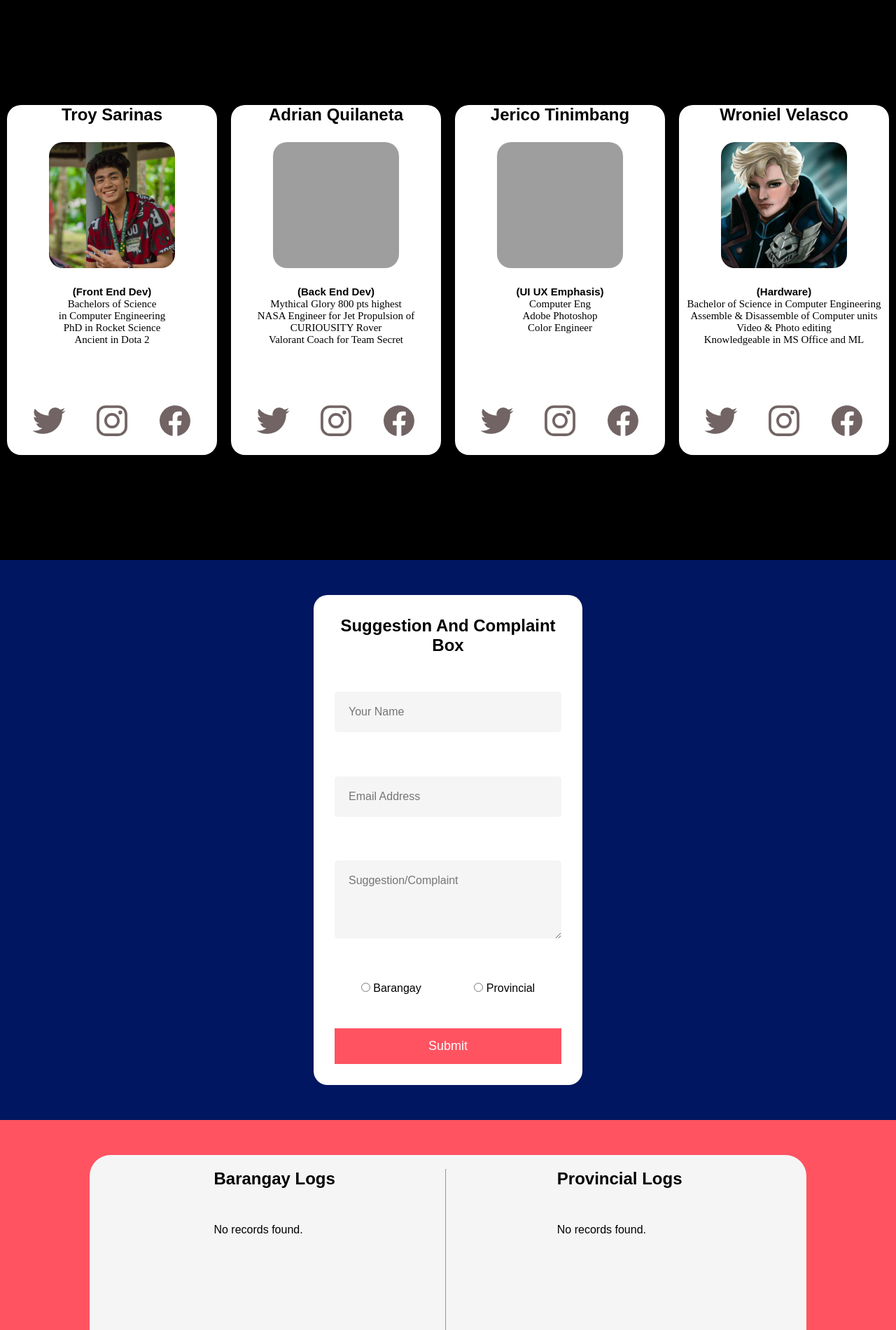
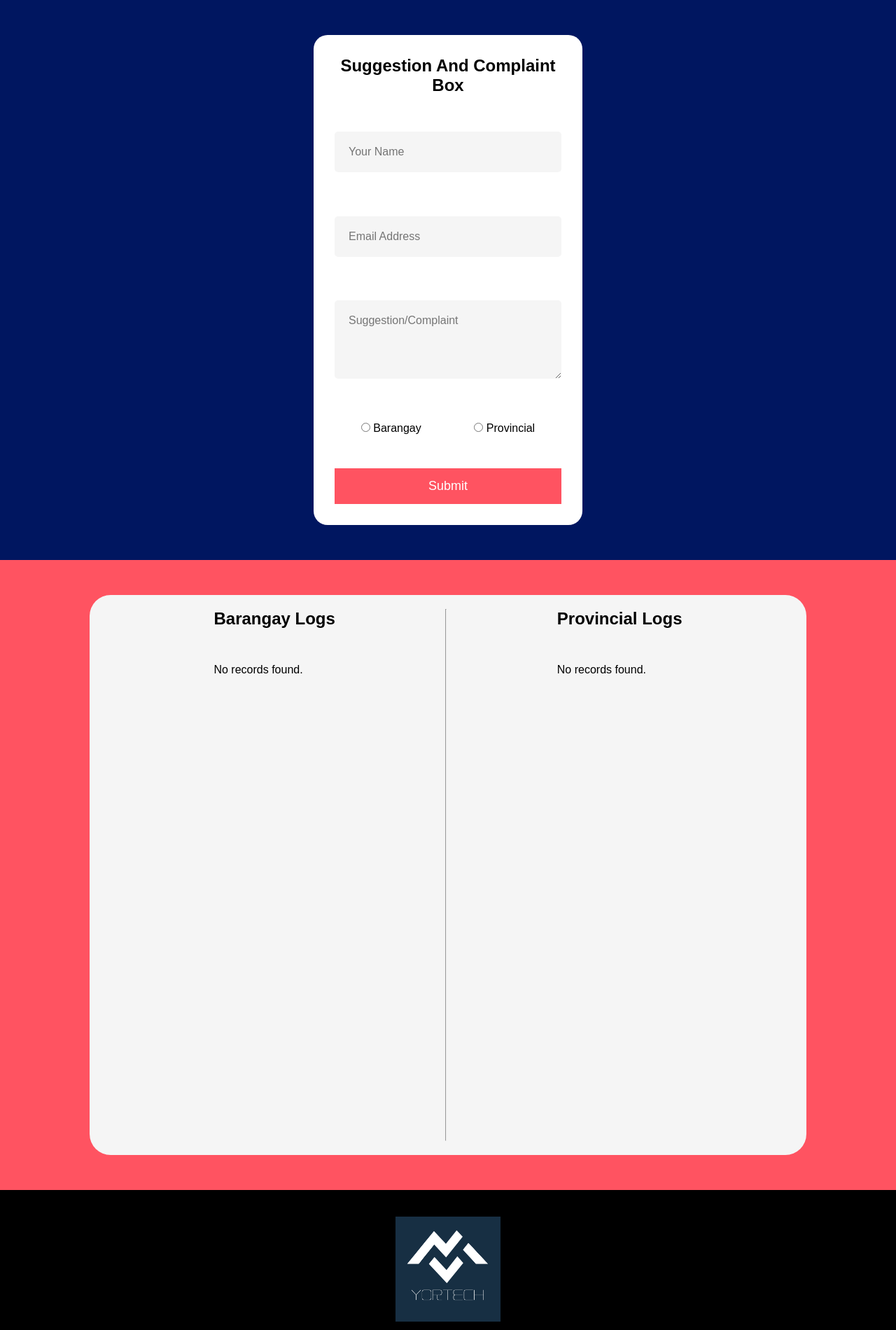
Before and after one commit to LugawPlain/IotWebsite, a PHP site: page / in a window 1280 px wide. Shown: the part 800-2700 px from the top of the page at 70% size. Run offline with PHP 8.4, Linux system fonts and the light colour scheme; data that the repository does not hold is empty; grey boxes are pictures that could not be loaded.

Commit message:
Update index.php

```diff
--- a/index.php
+++ b/index.php
@@ -62,138 +62,7 @@ if (isset($_POST['submit'])) {
 
         </div>
     </section>
-    <section id="about">
-        <div class="idinfo">
-            <h1>Troy Sarinas</h1>
-            <div class="idpic">
-                <img src="Media/Mecutie.png">
-            </div>
-            <p><span>(Front End Dev)</span>
-                <br>
-                Bachelors of Science
-                <br>
-                in Computer Engineering
-                <br>
-                PhD in Rocket Science
-                <br>
-                Ancient in Dota 2
-            </p>
-            <div class="sociallinks">
-                <div>
-                    <a class="social-icon" href="https://twitter.com/_troysarinas">
-                        <ion-icon name="logo-twitter"></ion-icon>
-                    </a>
-                </div>
-                <div>
-                    <a class="social-icon" href="https://www.facebook.com/3ez5troyiee/">
-                        <ion-icon name="logo-instagram"></ion-icon>
-                    </a>
-                </div>
-                <div>
-                    <a class="social-icon" href="https://www.facebook.com/3ez5troyiee/">
-                        <ion-icon name="logo-facebook"></ion-icon>
-                    </a>
-                </div>
-            </div>
-        </div>
-        <div class="idinfo">
-            <h1>Adrian Quilaneta</h1>
-            <div class="idpic">
-                <img src="Media/AdrianPic.png">
-            </div>
-            <p>
-                <span>(Back End Dev)</span>
-                <br>
-                Mythical Glory 800 pts highest
-                <br>
-                NASA Engineer for Jet Propulsion of CURIOUSITY Rover
-                <br>
-                Valorant Coach for Team Secret
-            </p>
-            <div class="sociallinks">
-                <div>
-                    <a class="social-icon" href="https://twitter.com/_troysarinas">
-                        <ion-icon name="logo-twitter"></ion-icon>
-                    </a>
-                </div>
-                <div>
-                    <a class="social-icon" href="https://www.facebook.com/3ez5troyiee/">
-                        <ion-icon name="logo-instagram"></ion-icon>
-                    </a>
-                </div>
-                <div>
-                    <a class="social-icon" href="https://www.facebook.com/ian.quilanetaaa">
-                        <ion-icon name="logo-facebook"></ion-icon>
-                    </a>
-                </div>
-            </div>
-        </div>
-        <div class="idinfo">
-            <h1>Jerico Tinimbang</h1>
-            <div class="idpic">
-                <img src="Media/Jerichoimg.png">
-            </div>
-            <p>
-                <span>(UI UX Emphasis)</span>
-                <br>
-                Computer Eng
-                <br>
-                Adobe Photoshop
-                <br>
-                Color Engineer
-            </p>
-            <div class="sociallinks">
-                <div>
-                    <a class="social-icon" href="https://twitter.com/_troysarinas">
-                        <ion-icon name="logo-twitter"></ion-icon>
-                    </a>
-                </div>
-                <div>
-                    <a class="social-icon" href="https://www.facebook.com/3ez5troyiee/">
-                        <ion-icon name="logo-instagram"></ion-icon>
-                    </a>
-                </div>
-                <div>
-                    <a class="social-icon" href="https://www.facebook.com/jerichocarlotinimbang?mibextid=ZbWKwL">
-                        <ion-icon name="logo-facebook"></ion-icon>
-                    </a>
-                </div>
-            </div>
-        </div>
-        <div class="idinfo">
-            <h1>Wroniel Velasco</h1>
-            <div class="idpic">
-                <img src="Media/WronielVelasco.jpg">
-            </div>
-            <p><span>(Hardware)</span>
-                <br>
-                Bachelor of Science in Computer Engineering
-                <br>
-                Assemble & Disassemble of Computer units
-                <br>
-                Video & Photo editing
-                <br>
-                Knowledgeable in MS Office and ML
-            </p>
-            <div class="sociallinks">
-                <div>
-                    <a class="social-icon" href="https://twitter.com/_troysarinas">
-                        <ion-icon name="logo-twitter"></ion-icon>
-                    </a>
-                </div>
-                <div>
-                    <a class="social-icon" href="https://www.facebook.com/3ez5troyiee/">
-                        <ion-icon name="logo-instagram"></ion-icon>
-                    </a>
-                </div>
-                <div>
-                    <a class="social-icon" href="https://www.facebook.com/Rons2.velasco1?mibextid=ZbWKwL">
-                        <ion-icon name="logo-facebook"></ion-icon>
-                    </a>
-                </div>
-            </div>
-        </div>
-    </section>
+
     <section id="complaints">
 
         <form id="complaintform" action="<?php echo $_SERVER['PHP_SELF']; ?>" method="post">
```
